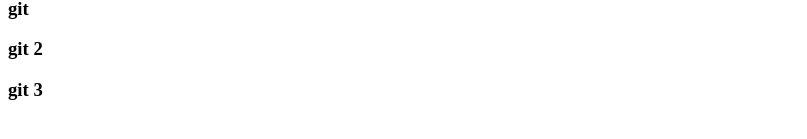
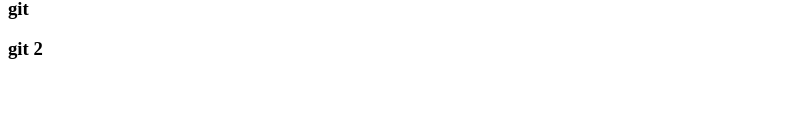
Before and after one commit to shravankumar512/sample, an Angular app: page / in a window 1280 px wide. Shown: the part 405-544 px from the top of the page, without its empty margins (0-807 px from the left). Built offline with nearby package versions, Linux system fonts and the light colour scheme.

Commit message:
reverted 3rd commit

```diff
--- a/src/app/app.component.html
+++ b/src/app/app.component.html
@@ -7,4 +7,3 @@
 </div>
 <h3> git </h3>
 <h3> git 2</h3>
-<h3> git 3</h3>
```
